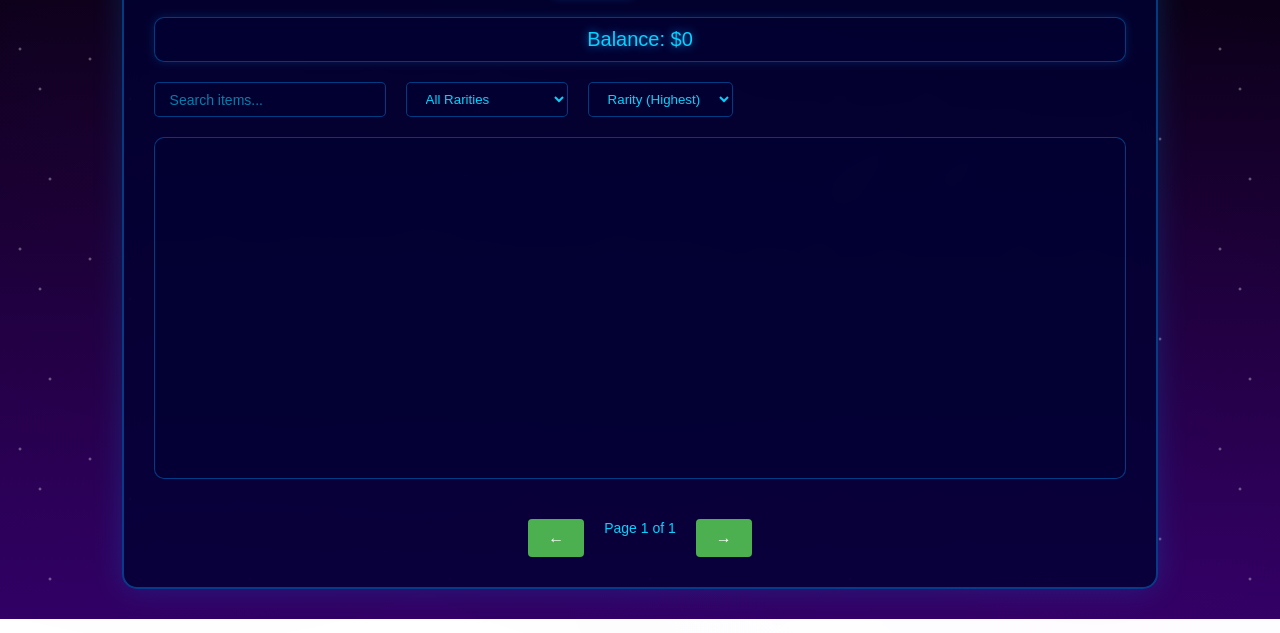
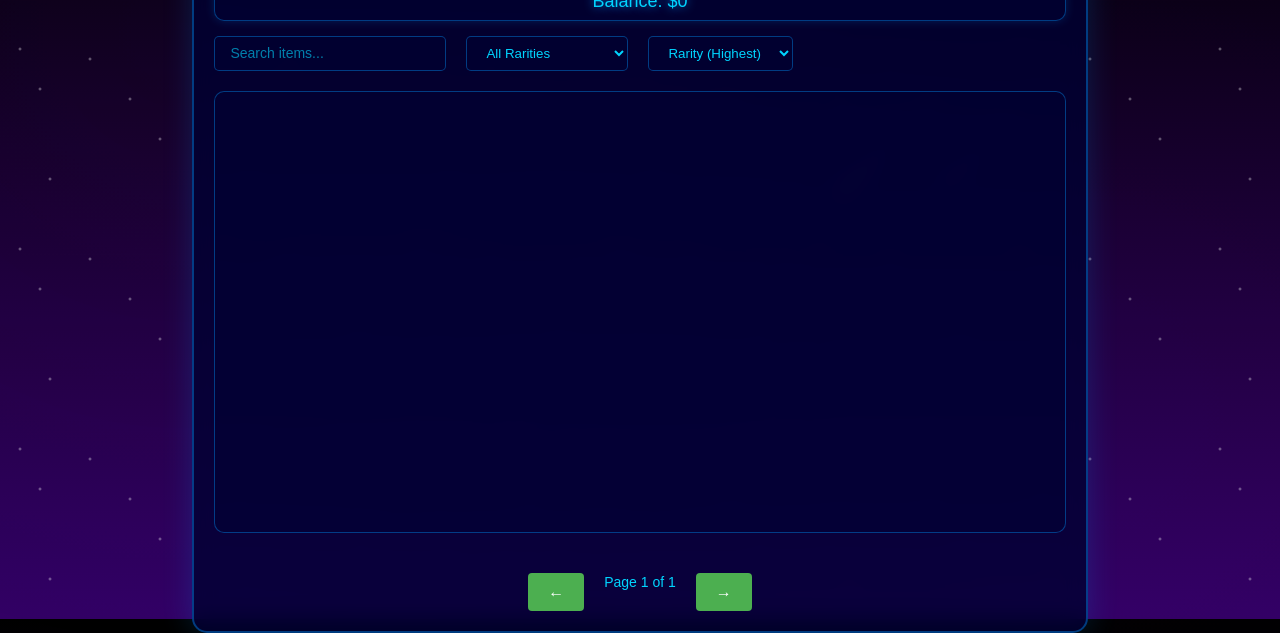
Before and after one commit to Cole-Godfrey/universal_frontend, a website: page inventory.html in a window 1280 px wide. Shown: the part 181-814 px from the top of the page. Drawn offline with Linux system fonts and the light colour scheme.

Commit message:
inventory smaller

```diff
--- a/inventory.css
+++ b/inventory.css
@@ -2,19 +2,19 @@
     position: relative;
     background: rgba(0, 0, 50, 0.8); /* Dark blue background */
     border-radius: 15px;
-    padding: 30px;
+    padding: 20px;
     backdrop-filter: blur(10px);
     border: 2px solid rgba(0, 150, 255, 0.4); /* Blue border */
     box-shadow: 0 0 30px rgba(0, 150, 255, 0.2); /* Blue shadow */
-    width: 80%;
-    max-width: 1200px;
+    width: 70%; /* Reduced from 80% */
+    max-width: 1000px; /* Reduced from 1200px */
     margin: 0 auto;
 }
 
 .inventory-title {
     color: #00d4ff; /* Light blue text */
-    font-size: 36px;
-    margin-bottom: 30px;
+    font-size: 28px; /* Reduced from 36px */
+    margin-bottom: 20px; /* Reduced from 30px */
     text-align: center;
     text-shadow: 0 0 10px rgba(0, 150, 255, 0.8); /* Blue text shadow */
     text-transform: uppercase;
@@ -68,22 +68,23 @@
     grid-template-columns: repeat(auto-fill, minmax(150px, 1fr));
     gap: 20px;
     padding: 20px;
-    height: 300px; /* Reduced height for the inventory grid */
-    overflow-y: auto;
+    height: 400px; /* Reduced from 500px */
+    overflow-y: auto; /* Enable vertical scrolling */
     border: 1px solid rgba(0, 150, 255, 0.4);
     border-radius: 10px;
     background: rgba(0, 0, 50, 0.5);
+    margin: 15px 0; /* Reduced from 20px */
 }
 
 .inventory-item {
     background: rgba(10, 10, 50, 0.8); /* Darker blue background */
     border-radius: 10px;
-    padding: 10px; /* Reduced padding for item boxes */
+    padding: 8px; /* Reduced padding for item boxes */
     text-align: center;
     border: 1px solid rgba(0, 150, 255, 0.4); /* Blue border */
     transition: all 0.3s ease;
     cursor: pointer;
-    height: 120px; /* Set a fixed height for item boxes */
+    height: 100px; /* Reduced from 120px */
 }
 
 .inventory-item:hover {
@@ -181,11 +182,11 @@
 
 .balance-display {
     color: #00d4ff; /* Light blue text */
-    font-size: 20px;
-    margin-bottom: 20px;
+    font-size: 18px; /* Reduced from 20px */
+    margin-bottom: 15px; /* Reduced from 20px */
     text-align: center;
     text-shadow: 0 0 10px rgba(0, 150, 255, 0.8); /* Blue text shadow */
-    padding: 10px;
+    padding: 8px; /* Reduced from 10px */
     background: rgba(0, 0, 50, 0.5); /* Dark blue background */
     border-radius: 10px;
     border: 1px solid rgba(0, 150, 255, 0.4); /* Blue border */
@@ -246,12 +247,13 @@
     grid-template-columns: repeat(auto-fit, minmax(300px, 1fr));
     gap: 20px;
     padding: 20px;
+    /* Remove height constraint from container */
 }
 
 .set-box {
     background: rgba(10, 10, 50, 0.8);
     border-radius: 10px;
-    padding: 15px;
+    padding: 12px; /* Reduced from 15px */
     border: 1px solid rgba(0, 150, 255, 0.4);
 }
 
@@ -327,12 +329,12 @@
 
 /* Update the sets-display and sets-container styles */
 .sets-display {
-    height: 500px; /* Set a fixed height for the sets display area */
+    height: 400px; /* Reduced from 500px */
     overflow-y: auto; /* Enable vertical scrolling */
     border: 1px solid rgba(0, 150, 255, 0.4);
     border-radius: 10px;
     background: rgba(0, 0, 50, 0.5);
-    margin: 20px 0;
+    margin: 15px 0; /* Reduced from 20px */
 }
 
 /* Add scrollbar styling for the sets display */
@@ -381,3 +383,44 @@
     border-color: rgba(0, 150, 255, 0.8);
     box-shadow: 0 0 10px rgba(0, 150, 255, 0.3);
 }
+
+/* Update the inventory-grid and sets-display styles */
+.inventory-grid, .sets-display {
+    height: 400px; /* Reduced from 500px */
+    overflow-y: auto; /* Enable vertical scrolling */
+    border: 1px solid rgba(0, 150, 255, 0.4);
+    border-radius: 10px;
+    background: rgba(0, 0, 50, 0.5);
+    margin: 15px 0; /* Reduced from 20px */
+}
+
+/* Add scrollbar styling for both inventory-grid and sets-display */
+.inventory-grid::-webkit-scrollbar,
+.sets-display::-webkit-scrollbar {
+    width: 8px;
+}
+
+.inventory-grid::-webkit-scrollbar-track,
+.sets-display::-webkit-scrollbar-track {
+    background: rgba(0, 0, 50, 0.3);
+    border-radius: 4px;
+}
+
+.inventory-grid::-webkit-scrollbar-thumb,
+.sets-display::-webkit-scrollbar-thumb {
+    background: rgba(0, 150, 255, 0.4);
+    border-radius: 4px;
+}
+
+.inventory-grid::-webkit-scrollbar-thumb:hover,
+.sets-display::-webkit-scrollbar-thumb:hover {
+    background: rgba(0, 150, 255, 0.6);
+}
+
+/* Add iOS scrolling support */
+@supports (-webkit-touch-callout: none) {
+    .inventory-grid,
+    .sets-display {
+        -webkit-overflow-scrolling: touch;
+    }
+}
```
